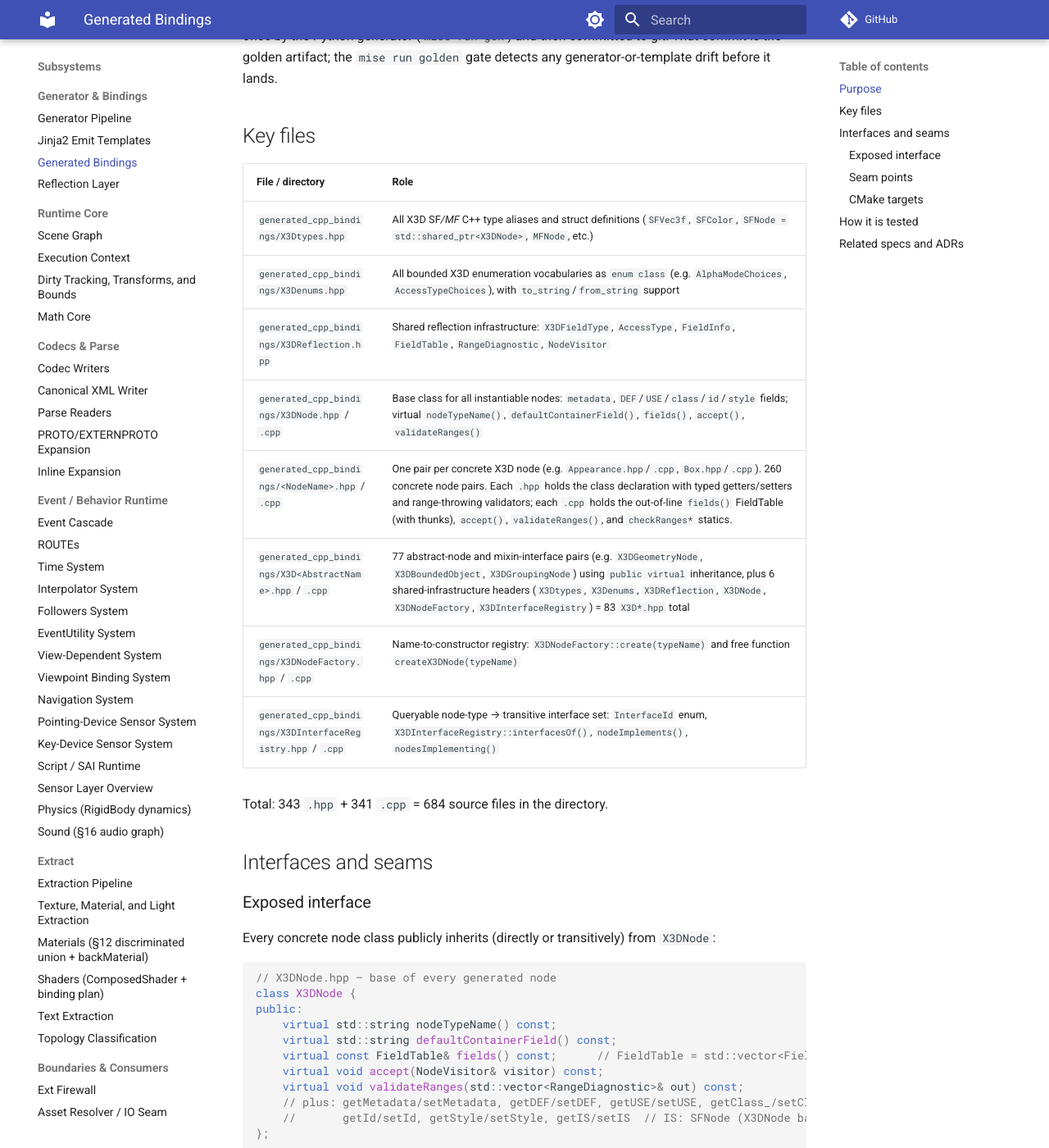
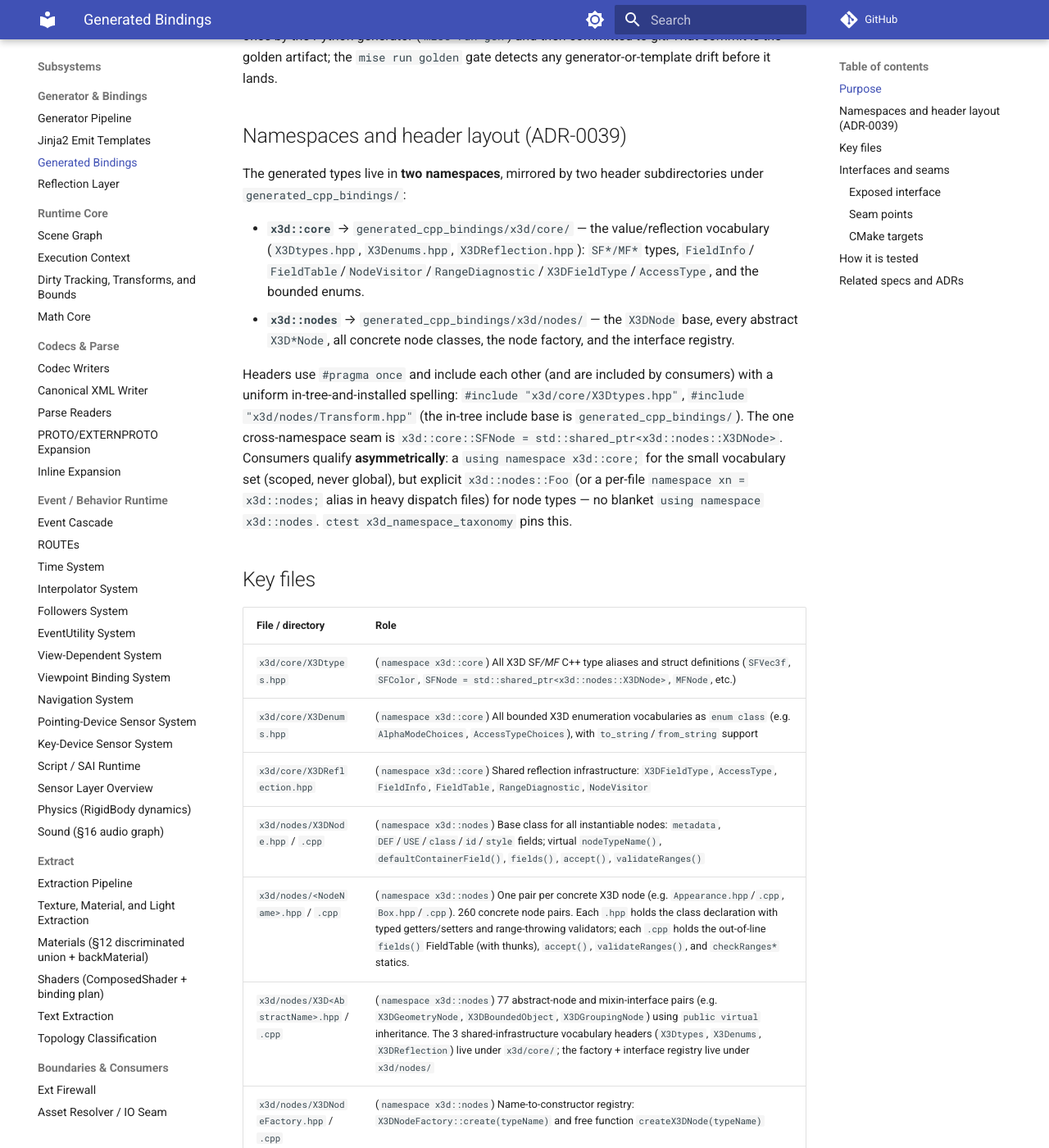
Before and after one commit to delta9000/x3d-cpp, an MkDocs documentation site: the page built from docs/wiki/subsystems/generated-bindings.md, in a window 1280 px wide and 1400 px high, scrolled down 468 px. Shown: the whole window at 82% size. Built offline with MkDocs 1.6.1 and Material for MkDocs 9.7.7, drawn with Linux system fonts in a browser that asks for light colours; comment, search, counter and statistics services are not loaded; some of the changed text lies outside the part shown.

Commit message:
docs: ADR-0039 generated-binding namespaces + subsystem/coverage/nav

```diff
--- a/docs/wiki/subsystems/generated-bindings.md
+++ b/docs/wiki/subsystems/generated-bindings.md
@@ -1,8 +1,8 @@
 ---
 title: Generated Bindings
 summary: The committed, golden-locked generated C++ node bindings that are the output artifact of the generator pipeline.
-tags: [subsystem, generated, bindings, golden]
-updated: 2026-06-20
+tags: [subsystem, generated, bindings, golden, namespace]
+updated: 2026-06-27
 related:
   - ../architecture.md
   - ../subsystems/generator.md
@@ -10,6 +10,7 @@ related:
   - ../subsystems/scene-graph.md
   - ../decisions/0005-golden-files-in-git.md
   - ../decisions/0006-compiled-static-lib.md
+  - ../decisions/0039-generated-binding-namespaces.md
   - ../guides/gate-system.md
 ---
 
@@ -21,18 +22,37 @@ related:
 
 The bindings are **not built by hand and not re-generated at compile time.** They are generated once by the Python generator (`mise run gen`) and then committed to git. That commit is the golden artifact; the `mise run golden` gate detects any generator-or-template drift before it lands.
 
+## Namespaces and header layout (ADR-0039)
+
+The generated types live in **two namespaces**, mirrored by two header subdirectories under
+`generated_cpp_bindings/`:
+
+- **`x3d::core`** → `generated_cpp_bindings/x3d/core/` — the value/reflection vocabulary
+  (`X3Dtypes.hpp`, `X3Denums.hpp`, `X3DReflection.hpp`): `SF*/MF*` types, `FieldInfo`/
+  `FieldTable`/`NodeVisitor`/`RangeDiagnostic`/`X3DFieldType`/`AccessType`, and the bounded enums.
+- **`x3d::nodes`** → `generated_cpp_bindings/x3d/nodes/` — the `X3DNode` base, every abstract
+  `X3D*Node`, all concrete node classes, the node factory, and the interface registry.
+
+Headers use `#pragma once` and include each other (and are included by consumers) with a uniform
+in-tree-and-installed spelling: `#include "x3d/core/X3Dtypes.hpp"`, `#include "x3d/nodes/Transform.hpp"`
+(the in-tree include base is `generated_cpp_bindings/`). The one cross-namespace seam is
+`x3d::core::SFNode = std::shared_ptr<x3d::nodes::X3DNode>`. Consumers qualify **asymmetrically**:
+a `using namespace x3d::core;` for the small vocabulary set (scoped, never global), but explicit
+`x3d::nodes::Foo` (or a per-file `namespace xn = x3d::nodes;` alias in heavy dispatch files) for
+node types — no blanket `using namespace x3d::nodes`. `ctest x3d_namespace_taxonomy` pins this.
+
 ## Key files
 
 | File / directory | Role |
 |---|---|
-| `generated_cpp_bindings/X3Dtypes.hpp` | All X3D SF*/MF* C++ type aliases and struct definitions (`SFVec3f`, `SFColor`, `SFNode = std::shared_ptr<X3DNode>`, `MFNode`, etc.) |
-| `generated_cpp_bindings/X3Denums.hpp` | All bounded X3D enumeration vocabularies as `enum class` (e.g. `AlphaModeChoices`, `AccessTypeChoices`), with `to_string`/`from_string` support |
-| `generated_cpp_bindings/X3DReflection.hpp` | Shared reflection infrastructure: `X3DFieldType`, `AccessType`, `FieldInfo`, `FieldTable`, `RangeDiagnostic`, `NodeVisitor` |
-| `generated_cpp_bindings/X3DNode.hpp` / `.cpp` | Base class for all instantiable nodes: `metadata`, `DEF`/`USE`/`class`/`id`/`style` fields; virtual `nodeTypeName()`, `defaultContainerField()`, `fields()`, `accept()`, `validateRanges()` |
-| `generated_cpp_bindings/<NodeName>.hpp` / `.cpp` | One pair per concrete X3D node (e.g. `Appearance.hpp`/`.cpp`, `Box.hpp`/`.cpp`). 260 concrete node pairs. Each `.hpp` holds the class declaration with typed getters/setters and range-throwing validators; each `.cpp` holds the out-of-line `fields()` FieldTable (with thunks), `accept()`, `validateRanges()`, and `checkRanges*` statics. |
-| `generated_cpp_bindings/X3D<AbstractName>.hpp` / `.cpp` | 77 abstract-node and mixin-interface pairs (e.g. `X3DGeometryNode`, `X3DBoundedObject`, `X3DGroupingNode`) using `public virtual` inheritance, plus 6 shared-infrastructure headers (`X3Dtypes`, `X3Denums`, `X3DReflection`, `X3DNode`, `X3DNodeFactory`, `X3DInterfaceRegistry`) = 83 `X3D*.hpp` total |
-| `generated_cpp_bindings/X3DNodeFactory.hpp` / `.cpp` | Name-to-constructor registry: `X3DNodeFactory::create(typeName)` and free function `createX3DNode(typeName)` |
-| `generated_cpp_bindings/X3DInterfaceRegistry.hpp` / `.cpp` | Queryable node-type → transitive interface set: `InterfaceId` enum, `X3DInterfaceRegistry::interfacesOf()`, `nodeImplements()`, `nodesImplementing()` |
+| `x3d/core/X3Dtypes.hpp` | (`namespace x3d::core`) All X3D SF*/MF* C++ type aliases and struct definitions (`SFVec3f`, `SFColor`, `SFNode = std::shared_ptr<x3d::nodes::X3DNode>`, `MFNode`, etc.) |
+| `x3d/core/X3Denums.hpp` | (`namespace x3d::core`) All bounded X3D enumeration vocabularies as `enum class` (e.g. `AlphaModeChoices`, `AccessTypeChoices`), with `to_string`/`from_string` support |
+| `x3d/core/X3DReflection.hpp` | (`namespace x3d::core`) Shared reflection infrastructure: `X3DFieldType`, `AccessType`, `FieldInfo`, `FieldTable`, `RangeDiagnostic`, `NodeVisitor` |
+| `x3d/nodes/X3DNode.hpp` / `.cpp` | (`namespace x3d::nodes`) Base class for all instantiable nodes: `metadata`, `DEF`/`USE`/`class`/`id`/`style` fields; virtual `nodeTypeName()`, `defaultContainerField()`, `fields()`, `accept()`, `validateRanges()` |
+| `x3d/nodes/<NodeName>.hpp` / `.cpp` | (`namespace x3d::nodes`) One pair per concrete X3D node (e.g. `Appearance.hpp`/`.cpp`, `Box.hpp`/`.cpp`). 260 concrete node pairs. Each `.hpp` holds the class declaration with typed getters/setters and range-throwing validators; each `.cpp` holds the out-of-line `fields()` FieldTable (with thunks), `accept()`, `validateRanges()`, and `checkRanges*` statics. |
+| `x3d/nodes/X3D<AbstractName>.hpp` / `.cpp` | (`namespace x3d::nodes`) 77 abstract-node and mixin-interface pairs (e.g. `X3DGeometryNode`, `X3DBoundedObject`, `X3DGroupingNode`) using `public virtual` inheritance. The 3 shared-infrastructure vocabulary headers (`X3Dtypes`, `X3Denums`, `X3DReflection`) live under `x3d/core/`; the factory + interface registry live under `x3d/nodes/` |
+| `x3d/nodes/X3DNodeFactory.hpp` / `.cpp` | (`namespace x3d::nodes`) Name-to-constructor registry: `X3DNodeFactory::create(typeName)` and free function `createX3DNode(typeName)` |
+| `x3d/nodes/X3DInterfaceRegistry.hpp` / `.cpp` | (`namespace x3d::nodes`) Queryable node-type → transitive interface set: `InterfaceId` enum, `X3DInterfaceRegistry::interfacesOf()`, `nodeImplements()`, `nodesImplementing()` |
 
 Total: 343 `.hpp` + 341 `.cpp` = 684 source files in the directory.
 
--- a/mkdocs.yml
+++ b/mkdocs.yml
@@ -130,6 +130,7 @@ nav:
       - "ADR-0036: Codec Round-Trip Fidelity Properties and Fault-Injected Oracles": decisions/0036-codec-roundtrip-fidelity-oracles.md
       - "ADR-0037: Graph-Walk Traversal Budget for Acyclic Fan-Out": decisions/0037-graph-walk-traversal-budget.md
       - "ADR-0038: Default Local Resolver Confines Includes to the Source Subtree": decisions/0038-local-resolver-path-confinement.md
+      - "ADR-0039: Generated Bindings Live in x3d::core + x3d::nodes": decisions/0039-generated-binding-namespaces.md
   - Guides:
       - Gate System: guides/gate-system.md
       - Build and mise: guides/build-and-mise.md
```
Also changed, not shown: docs/wiki/coverage.md (+2 -1 lines), docs/wiki/decisions/0039-generated-binding-namespaces.md (added, +107 -0 lines).
